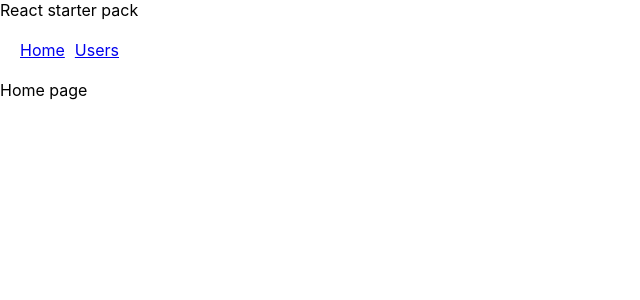
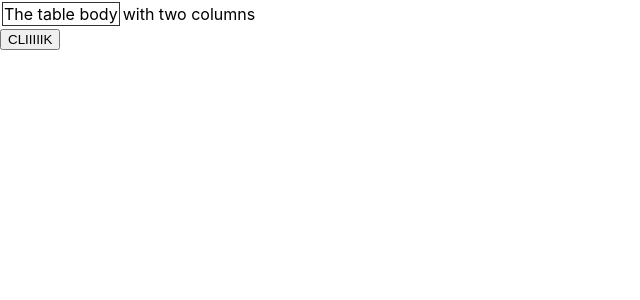
Before and after one commit to goncharukop/Memcrab_test, a React (Create React App) app: page / in a window 1280 px wide. Shown: the top 300 px of the page, without its empty margins (0-640 px from the left). Built offline with nearby package versions, Linux system fonts and the light colour scheme.

Commit message:
createMatrix MxN

```diff
--- a/package.json
+++ b/package.json
@@ -1,4 +1,4 @@
-{
+{ "homepage": "http://goncharukop.github.io/Memcrab_test",
   "name": "react-app",
   "version": "0.1.0",
   "private": true,
@@ -17,7 +17,9 @@
     "start": "react-scripts start",
     "build": "react-scripts build",
     "test": "react-scripts test",
-    "eject": "react-scripts eject"
+    "eject": "react-scripts eject",
+    "predeploy": "npm run build",
+    "deploy": "gh-pages -d build"
   },
   "eslintConfig": {
     "extends": [
--- a/src/App.jsx
+++ b/src/App.jsx
@@ -1,12 +1,42 @@
-import React from 'react';
+/* eslint-disable no-unused-vars */
+import React, { useState } from 'react';
 import './App.scss';
-import { Switch, Link, Route } from 'react-router-dom';
+// import { Switch, Link, Route } from 'react-router-dom';
 
-export const App = () => (
-  <div>
-    React starter pack
+export const App = () => {
+  const M = 5;
+  const N = 4;
+  const [state, setState] = useState([]);
+
+  const matrixCreate = () => {
+    const matrix = [];
+
+    for (let i = 0; i < M * N; i += 1) {
+      const ramdomNum = (Math.random() * 1000);
+
+      matrix.push({
+        id: i + 1,
+        Amount: Math.ceil(ramdomNum > 100 ? ramdomNum : ramdomNum + 100),
+      });
+    }
+
+    // eslint-disable-next-line no-console
+    console.log(matrix);
+
+    return matrix;
+  };
+
+  return (
     <div>
-      <nav className="nav">
+      <table>
+        <tr>
+          <td className="table_field">The table body</td>
+          <td>with two columns</td>
+        </tr>
+      </table>
+
+      <button type="button" onClick={() => matrixCreate()}>CLIIIIIK</button>
+      {/* <nav className="nav">
         <Link to="/">Home</Link>
         <Link to="/users">Users</Link>
       </nav>
@@ -19,6 +49,7 @@ export const App = () => (
           <div>Home page</div>
         </Route>
       </Switch>
+    </div> */}
     </div>
-  </div>
-);
+  );
+};
--- a/src/App.scss
+++ b/src/App.scss
@@ -1,8 +1,3 @@
-.nav {
-  display: flex;
-  margin: 20px;
-
-  * {
-    margin-right: 10px;
-  }
+.table_field {
+  border: 1px solid #333;
 }
```
